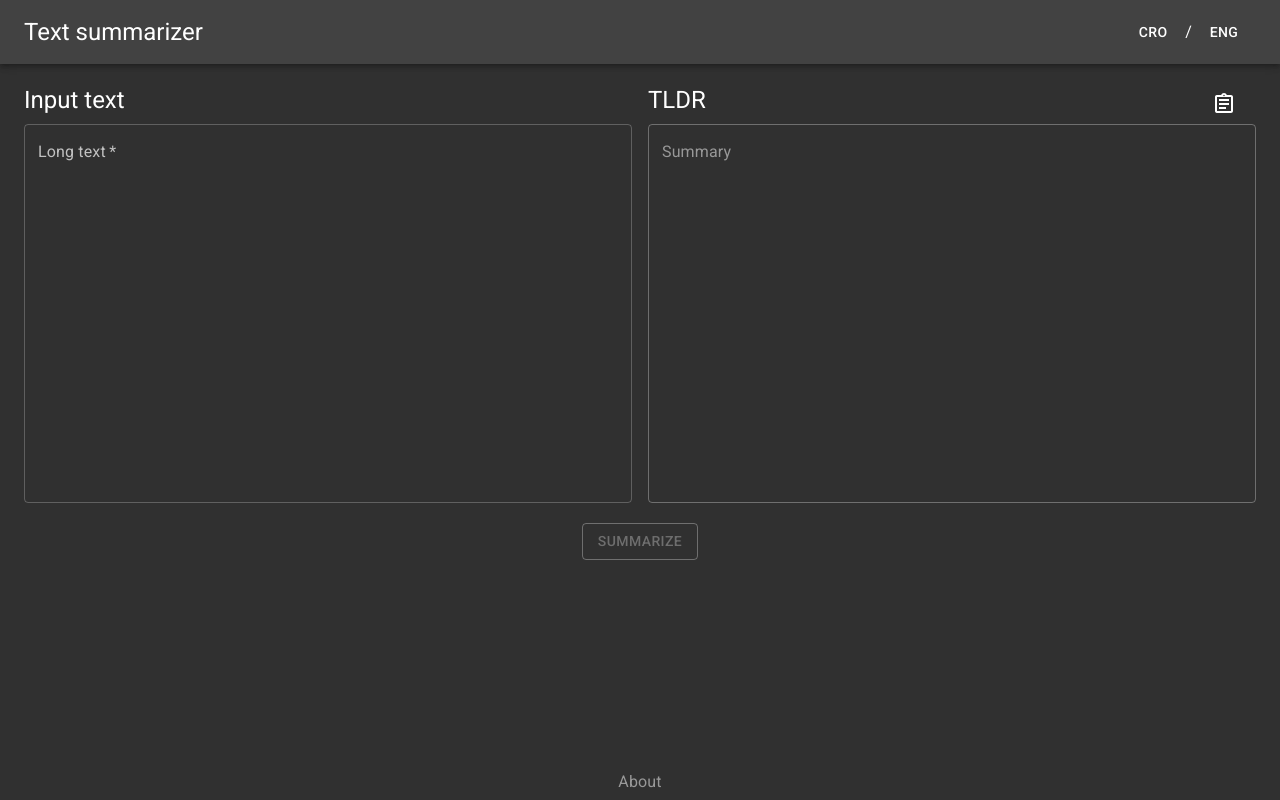
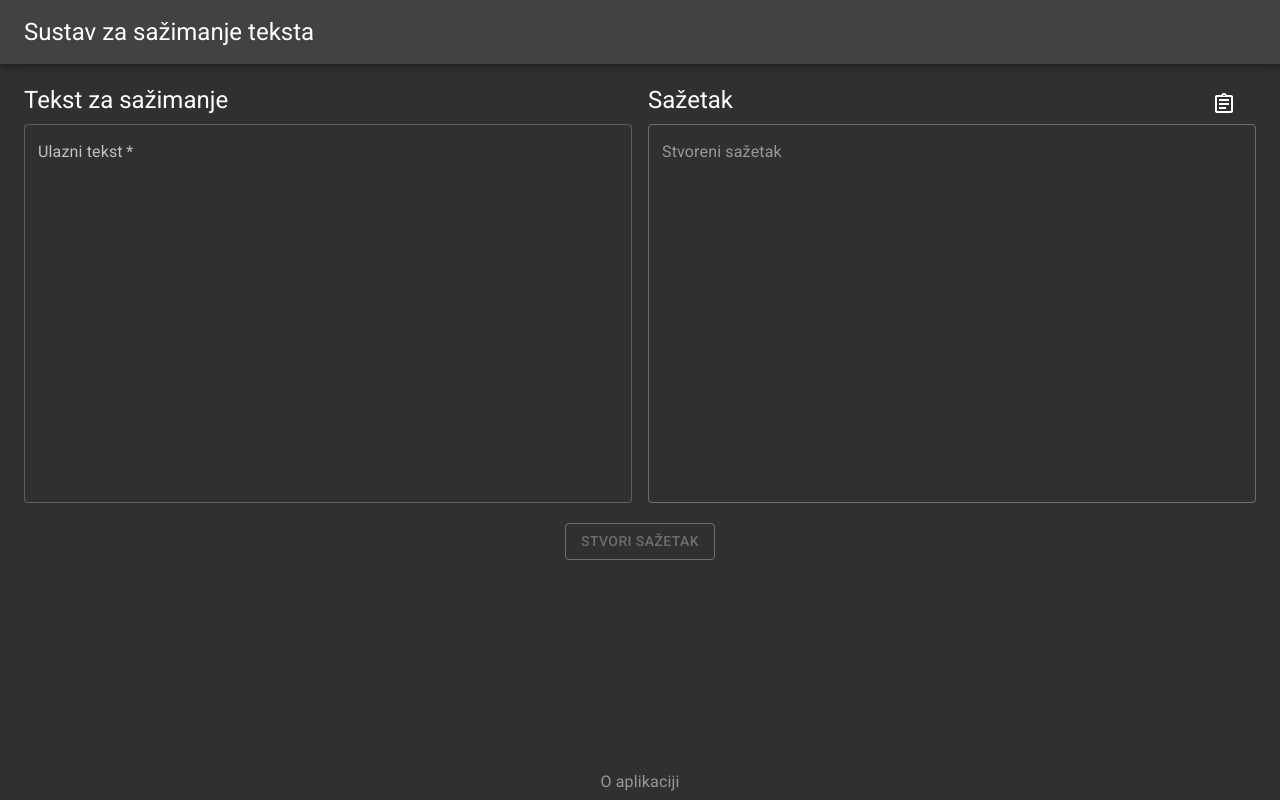
Before and after one commit to renata-kreso/summarizer-frontend, a React (Create React App) app: page / in a window 1280 px wide. Built offline with nearby package versions, Linux system fonts and the light colour scheme.

Commit message:
Translate UI to Croatian

```diff
--- a/src/components/About.js
+++ b/src/components/About.js
@@ -50,7 +50,7 @@ class About extends React.Component {
             <Container className={classes.footer} maxWidth={false}>
                 <Typography gutterBottom>
                     <Link href="#" onClick={this.handleOpen} color="inherit">
-                        About
+                        O aplikaciji
                     </Link>
                 </Typography>
                 <Dialog
@@ -61,10 +61,10 @@ class About extends React.Component {
                     aria-labelledby="alert-dialog-slide-title"
                     aria-describedby="alert-dialog-slide-description"
                 >
-                    <DialogTitle id="alert-dialog-slide-title" className={classes.aboutCentered}>Naslov</DialogTitle>
+                    <DialogTitle id="alert-dialog-slide-title" className={classes.aboutCentered}>Sažimanje teksta pomoću pokazivač-generator neuronskih mreža</DialogTitle>
                     <DialogContent dividers={true}>
                         <DialogContentText id="alert-dialog-slide-description">
-                            Opis Opis Opis Opis Opis Opis Opis Opis Opis Opis Opis Opis Opis Opis Opis Opis Opis Opis Opis Opis
+                            Ovaj sustav ostvaren je u sklopu diplomskog rada na temu "Sažimanje teksta pomoću pokazivač-generator neuronskih mreža".
                         </DialogContentText>
                         <DialogActions>
                             <Typography>Renata Krešo</Typography>
--- a/src/components/Header.js
+++ b/src/components/Header.js
@@ -4,7 +4,6 @@ import { withStyles } from '@material-ui/core/styles';
 import AppBar from '@material-ui/core/AppBar';
 import Toolbar from '@material-ui/core/Toolbar';
 import Typography from '@material-ui/core/Typography';
-import Button from '@material-ui/core/Button';
 
 const useStyles = theme => ({
   root: {
@@ -24,13 +23,8 @@ class Header extends React.Component {
         <AppBar position="static" color="inherit" className={classes.root}>
           <Toolbar>
             <Typography variant="h5" className={classes.title}>
-              Text summarizer
+              Sustav za sažimanje teksta
             </Typography>
-            <Button color="inherit">CRO</Button>
-            <Typography>
-              /
-            </Typography>
-            <Button color="inherit">ENG</Button>
           </Toolbar>
         </AppBar>
         <br />
--- a/src/components/Input.js
+++ b/src/components/Input.js
@@ -26,11 +26,11 @@ class Input extends React.Component {
         return (
             <div>
                 <Typography variant="h5" gutterBottom>
-                    Input text
+                    Tekst za sažimanje
                 </Typography>
                 <TextField
                     id="input-text"
-                    label="Long text"
+                    label="Ulazni tekst"
                     multiline
                     rows={textBoxRows}
                     variant="outlined"
--- a/src/components/Output.js
+++ b/src/components/Output.js
@@ -23,8 +23,8 @@ class Output extends React.Component {
         return (
             <div>
                 <Grid container direction="row" justify="space-between" alignItems="center">
-                    <Typography variant="h5" gutterBottom>TLDR</Typography>
-                    <Tooltip aria-label="copy" title="Copy to clipboard">
+                    <Typography variant="h5" gutterBottom>Sažetak</Typography>
+                    <Tooltip aria-label="copy" title="Kopiraj u međuspremnik">
                         <Button>
                             <AssignmentOutlinedIcon onClick={() => this.copyToClipboard(outputText)} />
                         </Button>
@@ -32,7 +32,7 @@ class Output extends React.Component {
                 </Grid>
                 <TextField
                     id="output-text"
-                    label="Summary"
+                    label="Stvoreni sažetak"
                     multiline
                     rows={textBoxRows}
                     variant="outlined"
--- a/src/components/Submit.js
+++ b/src/components/Submit.js
@@ -32,7 +32,7 @@ class Submit extends React.Component {
     render() {
         const { inputText, classes } = this.props;
         return (
-            <Button disabled={!inputText} onClick={this.handleSubmit} variant="outlined" color="secondary" className={classes.buttonMargin}>Summarize</Button>
+            <Button disabled={!inputText} onClick={this.handleSubmit} variant="outlined" color="secondary" className={classes.buttonMargin}>Stvori sažetak</Button>
         );
     }
 }
```
